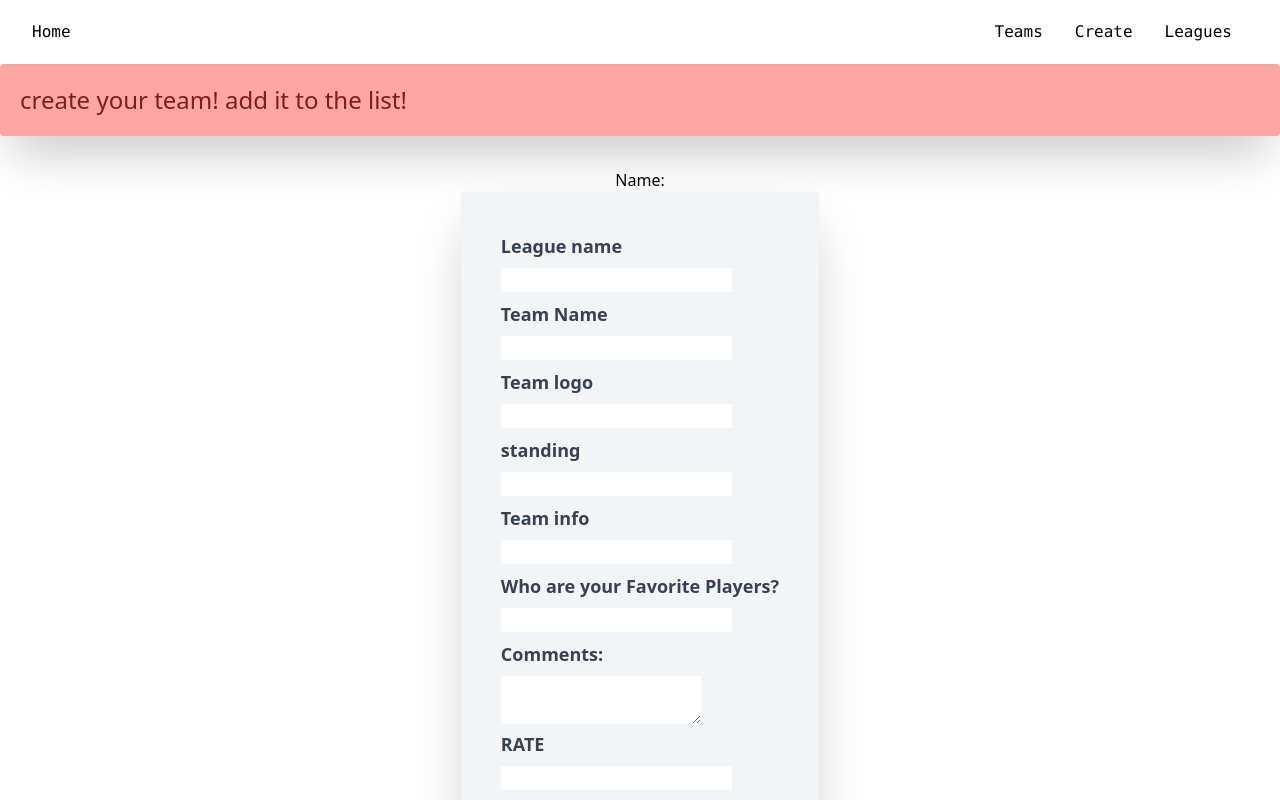
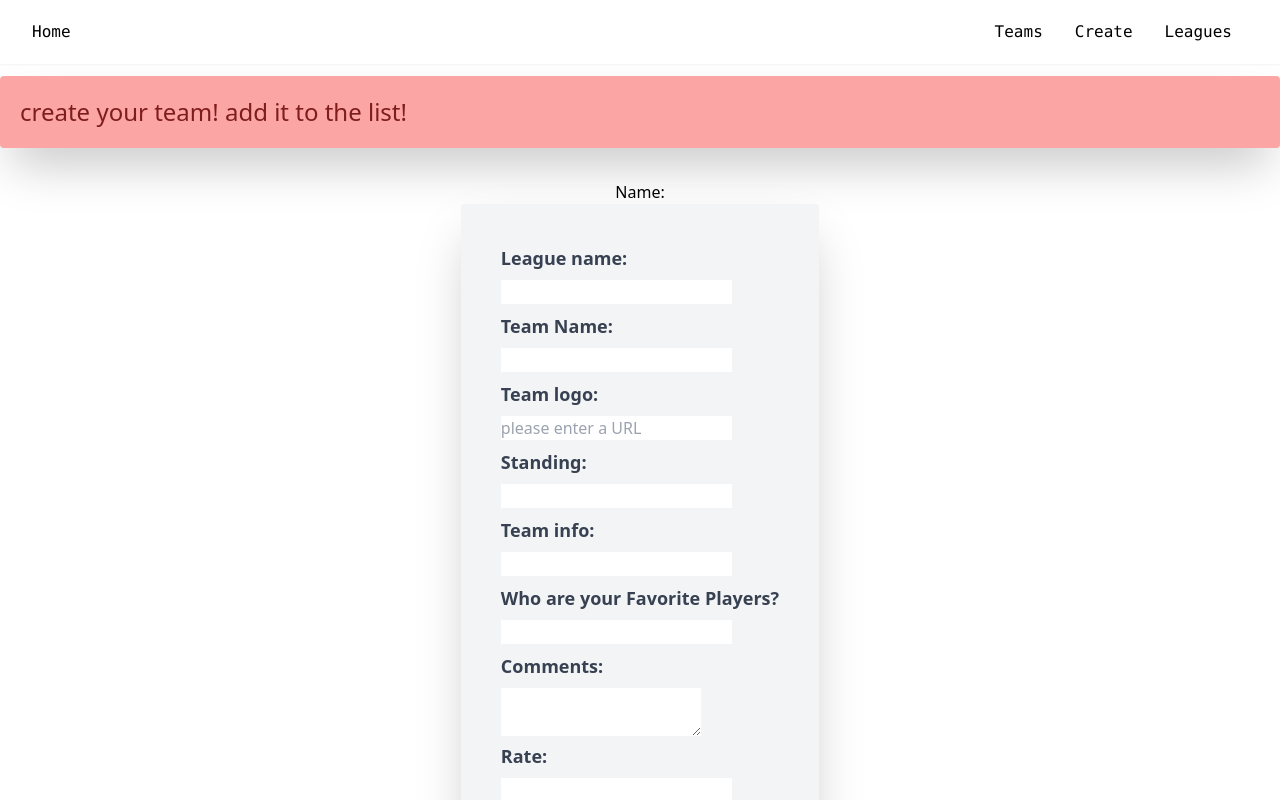
Before and after one commit to AryByt/Are-Ya-Da-Leagues, a React (Create React App) app in the folder are-ya-da-leagues/: page /team/create in a window 1280 px wide. Shown: the top 800 px of the page. Built offline with nearby package versions, Linux system fonts and the light colour scheme; no server answers.

Commit message:
fixed teamsList CSS

```diff
--- a/are-ya-da-leagues/src/components/AddingTeams.jsx
+++ b/are-ya-da-leagues/src/components/AddingTeams.jsx
@@ -35,7 +35,7 @@ export default function AddingTeams() {
 
   return (
     <div className="min-h-screen">
-      <h1 className="text-red-900 flex-shrink md:text-2xl sm:text-lg justify-start shadow-2xl rounded px-5 pt-5 pb-5 mb-8 bg-red-300">
+      <h1 className="text-red-900 flex-shrink md:text-2xl sm:text-lg justify-start shadow-2xl rounded px-5 pt-5 pb-5 mt-3 mb-8 bg-red-300">
         create your team! add it to the list!
       </h1>
       <div className="flex items-center justify-center">
@@ -49,27 +49,27 @@ export default function AddingTeams() {
           className="bg-gray-100 shadow-2xl rounded px-10 pt-10 pb-10 mb-4 "
         >
           <label className="block text-gray-700 text-lg font-bold mb-2">
-            League name
+            League name:
           </label>
           <input type="text" name="league" />
 
           <label className="block text-gray-700 text-lg font-bold mb-2 mt-2">
-            Team Name
+            Team Name:
           </label>
           <input type="text" name="team" />
 
           <label className="block text-gray-700 text-lg font-bold mb-2 mt-2">
-            Team logo
+            Team logo:
           </label>
-          <input type="text" name="logo" />
+          <input type="text" name="logo" placeholder="please enter a URL" />
 
           <label className="block text-gray-700 text-lg font-bold mb-2 mt-2">
-            standing
+            Standing:
           </label>
           <input type="text" name="standing" />
 
           <label className="block text-gray-700 text-lg font-bold mb-2 mt-2">
-            Team info
+            Team info:
           </label>
           <input type="text" name="info" />
 
@@ -83,7 +83,7 @@ export default function AddingTeams() {
           </label>
           <textarea type="text" name="comments"></textarea>
           <label className="block text-gray-700 text-lg font-bold mb-2">
-            RATE
+            Rate:
           </label>
           <input type="number" name="rating" />
           <br />
--- a/are-ya-da-leagues/src/components/TeamList.jsx
+++ b/are-ya-da-leagues/src/components/TeamList.jsx
@@ -13,13 +13,16 @@ export default function TeamList() {
   }, []);
   return (
     <div className="min-h-screen">
-      <div className="bg-gray-400 flex justify-between items-center">
+      <div className="bg-gray-400 object-contain flex-column justify-between items-center ">
         {teams.map((team) => {
           return (
-            <div className="" key={team.id}>
+            <div
+              className=" w-1/12 flex items-center justify-center m-auto p-2"
+              key={team.id}
+            >
               <Link to={`/teams/${team.id}`}>
                 {team.fields.team}
-                <img src={team.fields.logo} alt="" className="w-screen h-40" />
+                <img src={team.fields.logo} alt="" />
               </Link>
             </div>
           );
```
